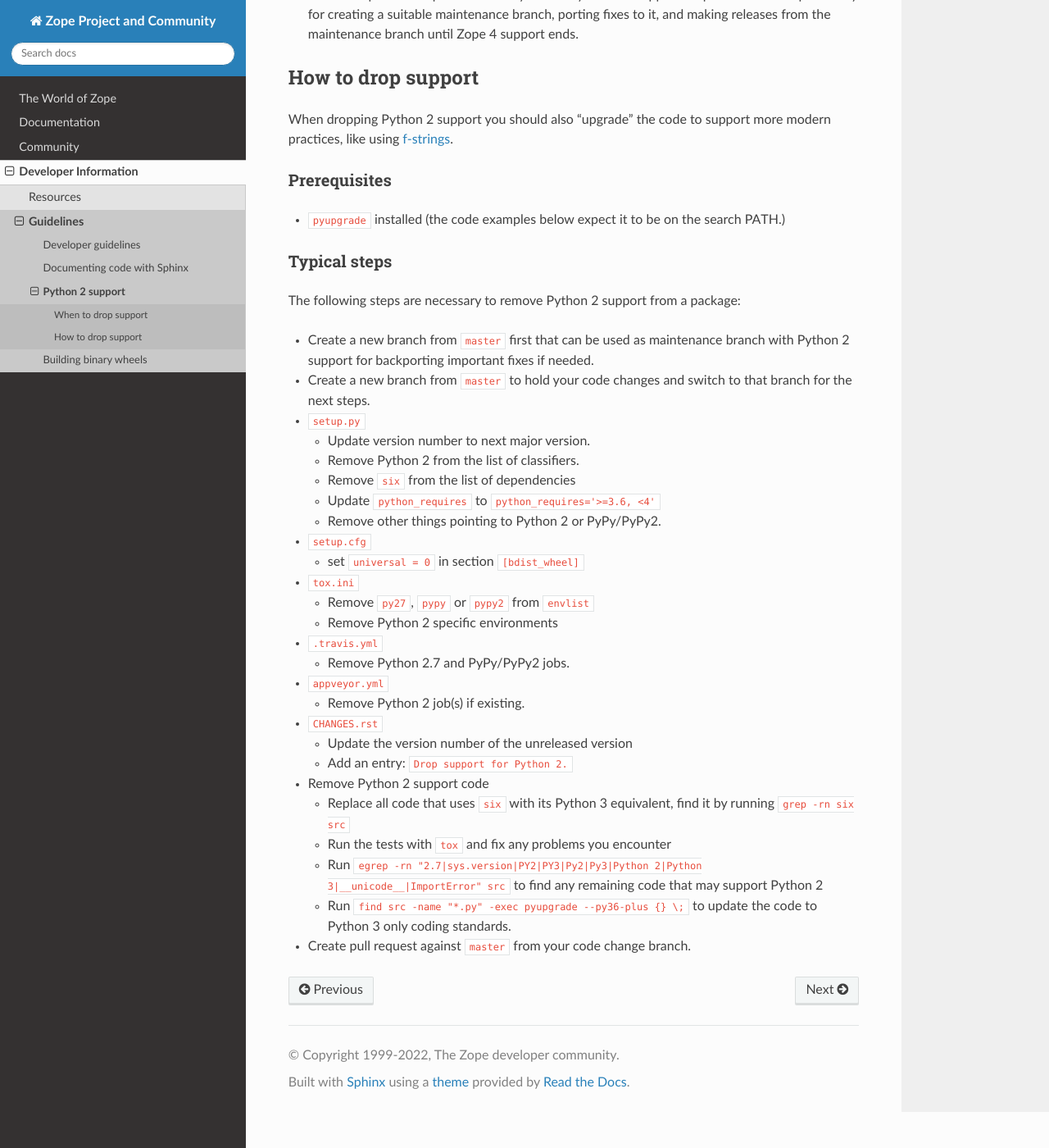
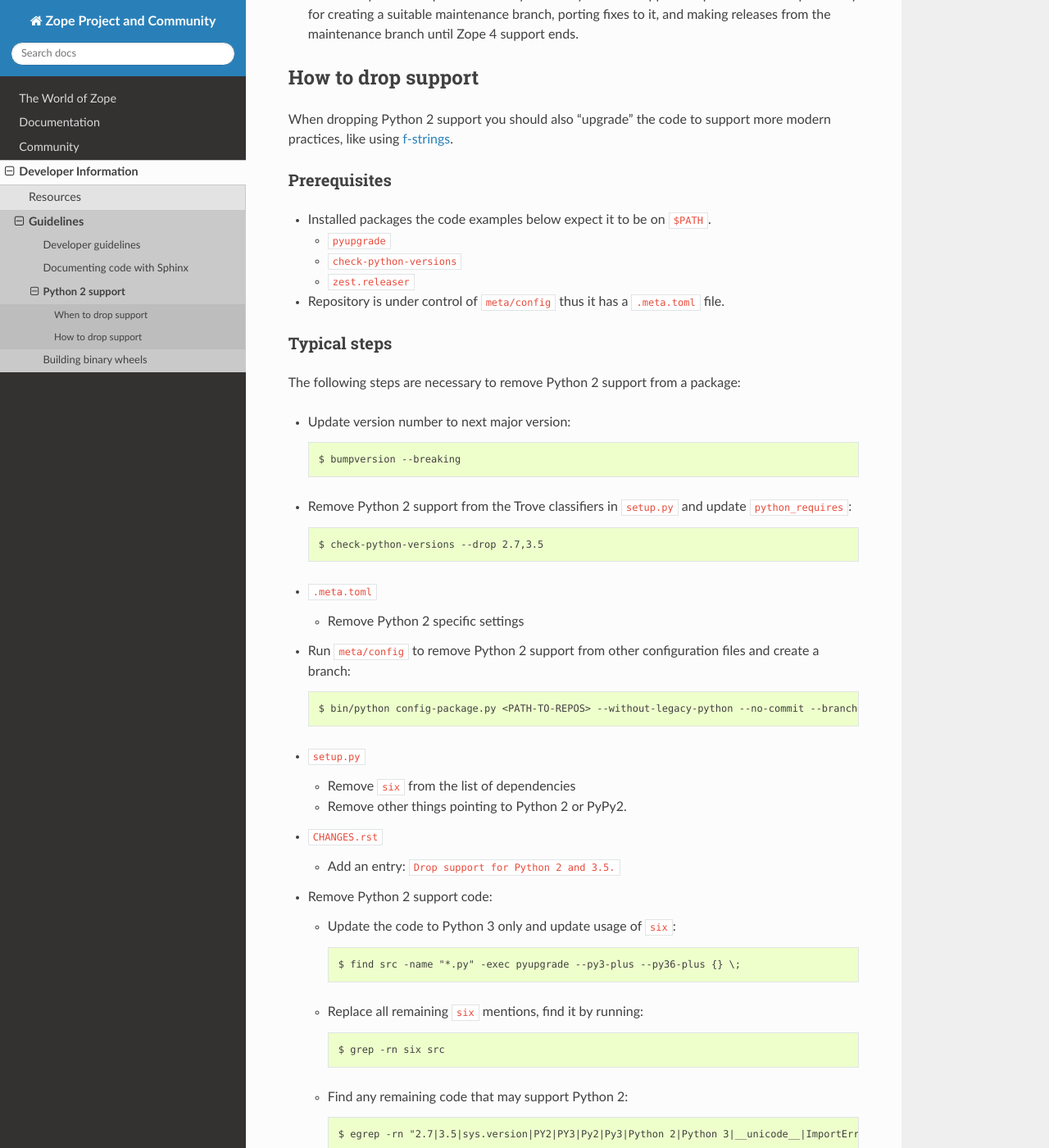
Before and after one commit to zopefoundation/www.zope.org, a Sphinx documentation site: the page built from docs/developer/python2.rst, in a window 1280 px wide and 1400 px high, scrolled down 841 px. Shown: the whole window at 82% size. Built offline with Sphinx 7.4.7 and the Read the Docs theme 2.0.0, drawn with Linux system fonts in a browser that asks for light colours; some of the changed text lies outside the part shown.

Commit message:
Update drop Python 2 documentation:
We now have and expect to use `meta/config`.

```diff
--- a/docs/developer/python2.rst
+++ b/docs/developer/python2.rst
@@ -53,8 +53,14 @@ more modern practices, like using `f-strings
 Prerequisites
 ~~~~~~~~~~~~~
 
-- ``pyupgrade`` installed (the code examples below expect it to be on the
-  search PATH.)
+- Installed packages the code examples below expect it to be on ``$PATH``.
+
+  - ``pyupgrade``
+  - ``check-python-versions``
+  - ``zest.releaser``
+
+- Repository is under control of ``meta/config`` thus it has a ``.meta.toml``
+  file.
 
 
 Typical steps
@@ -62,49 +68,49 @@ Typical steps
 
 The following steps are necessary to remove Python 2 support from a package:
 
-- Create a new branch from ``master`` first that can be used as maintenance
-  branch with Python 2 support for backporting important fixes if needed.
+- Update version number to next major version::
 
-- Create a new branch from ``master`` to hold your code changes and switch to
-  that branch for the next steps.
+    $ bumpversion --breaking
+
+- Remove Python 2 support from the Trove classifiers in ``setup.py`` and update
+  ``python_requires``::
+
+    $ check-python-versions --drop 2.7,3.5
+
+- ``.meta.toml``
+
+  - Remove Python 2 specific settings
+
+- Run ``meta/config`` to remove Python 2 support from other configuration
+  files and create a branch::
+
+    $ bin/python config-package.py <PATH-TO-REPOS> --without-legacy-python --no-commit --branch=py3-only
 
 - ``setup.py``
 
-  - Update version number to next major version.
-  - Remove Python 2 from the list of classifiers.
   - Remove ``six`` from the list of dependencies
-  - Update ``python_requires`` to ``python_requires='>=3.6, <4'``
-  - Remove other things pointing to Python 2 or PyPy/PyPy2.
-
-- ``setup.cfg``
-
-  - set ``universal = 0`` in section ``[bdist_wheel]``
-
-- ``tox.ini``
-
-  - Remove ``py27``, ``pypy`` or ``pypy2`` from ``envlist``
-  - Remove Python 2 specific environments
-
-- ``.travis.yml``
-
-  - Remove Python 2.7 and PyPy/PyPy2 jobs.
-
-- ``appveyor.yml``
-
-  - Remove Python 2 job(s) if existing.
+  - Remove other things pointing to Python 2 or PyPy2.
 
 - ``CHANGES.rst``
 
-  - Update the version number of the unreleased version
-  - Add an entry: ``Drop support for Python 2.``
+  - Add an entry: ``Drop support for Python 2 and 3.5.``
 
-- Remove Python 2 support code
+- Remove Python 2 support code:
 
-  - Replace all code that uses ``six`` with its Python 3 equivalent,
-    find it by running ``grep -rn six src``
-  - Run the tests with ``tox`` and fix any problems you encounter
-  - Run ``egrep -rn "2.7|sys.version|PY2|PY3|Py2|Py3|Python 2|Python 3|__unicode__|ImportError" src`` to find any remaining code that may support Python 2
-  - Run ``find src -name "*.py" -exec pyupgrade --py36-plus {} \;``
-    to update the code to Python 3 only coding standards.
+  - Update the code to Python 3 only and update usage of ``six``::
 
-- Create pull request against ``master`` from your code change branch.
+    $ find src -name "*.py" -exec pyupgrade --py3-plus --py36-plus {} \;
+
+  - Replace all remaining ``six`` mentions, find it by running::
+
+    $ grep -rn six src
+
+  - Find any remaining code that may support Python 2::
+
+    $ egrep -rn "2.7|3.5|sys.version|PY2|PY3|Py2|Py3|Python 2|Python 3|__unicode__|ImportError" src
+
+  - Run the tests with ``tox`` and fix any problems you encounter.
+
+- Commit the changes to the branch.
+
+- Create pull request against ``master`` with your changes.
```
